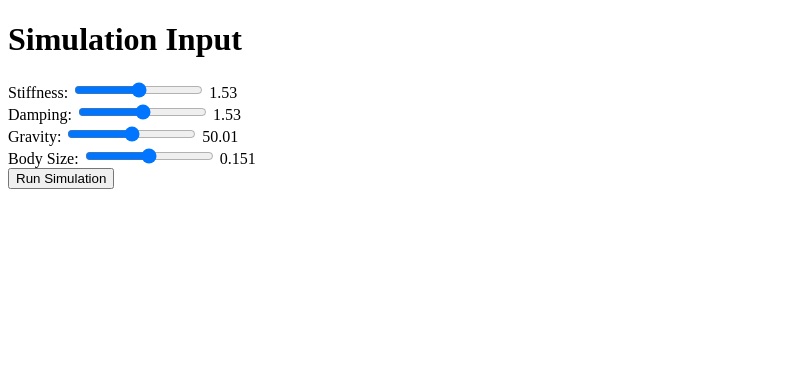
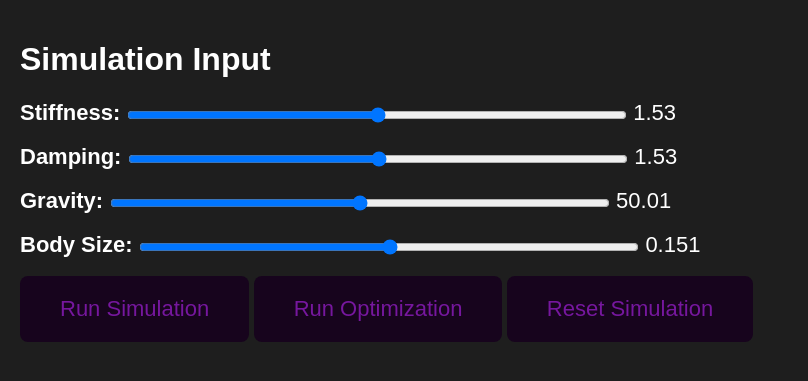
Before and after one commit to Justinian-T/Final-Project, a Flask app: page / in a window 1280 px wide. Shown: the top 381 px of the page, without its empty margins (0-808 px from the left). Run offline with Flask 3, Linux system fonts and the light colour scheme.

Commit message:
Nearly finished
Website colors are nicer, font is bigger. Optimized plot is correct now, it was off previously. Next step is to have camera distance adjust based on max height of simulation for better viewing

```diff
--- a/app.py
+++ b/app.py
@@ -16,8 +16,8 @@ def index():
 def run_simulation():
     # Get slider values from the request
     data = request.json
-    k = float(data["stiffness"])  # Convert to float
-    b = float(data["damping"])    # Convert to float
+    k = float(data["stiffness"])*10**-2  # Convert to float
+    b = float(data["damping"])*10**-2/100    # Convert to float
     g = float(data["gravity"])    # Convert to float
     body_size = float(data["body_size"])  # Convert to float
 
@@ -32,7 +32,7 @@ def run_simulation():
     # Generate and save the plot
     plot_path = os.path.join("static", "simulation_plot.png")
     plt.figure(figsize=(8, 6))
-    plt.plot(t, [pos[2] for pos in xy], label="Height vs Time")
+    plt.plot(t, [pos[2] for pos in xy], label="Height vs Time", color="purple")
     plt.title("Simulation Results")
     plt.xlabel("Time (s)")
     plt.ylabel("Height (m)")
@@ -53,19 +53,80 @@ def run_simulation():
 
 @app.route("/find_optimal", methods=["GET"])
 def find_optimal():
-    # Read the CSV file
+    # Read the CSV file to get gravity and body size
     df = pd.read_csv("simulation_params.csv")
     g = df["Gravity"].iloc[0]
     body_size = df["Body Size"].iloc[0]
+    damp = df["Damping"].iloc[0]
 
-    # Find optimal parameters
-    optimal_k, optimal_b, max_height = find_optimal_params(g, body_size)
+    # Find optimal parameters and collect data for the plot
+    optimal_k, max_height, k_values, heights, optimal_t, optimal_xy, optimal_frames = find_optimal_params(g, body_size, damp)
+
+    # Ensure the static directory exists
+    static_dir = os.path.join(os.getcwd(), "static")
+    if not os.path.exists(static_dir):
+        os.makedirs(static_dir)
+
+    # Generate and save the k vs. height plot
+    comparison_plot_path = os.path.join(static_dir, "k_vs_height_plot.png")
+    plt.figure(figsize=(8, 6))
+    plt.plot(k_values, heights, marker="o", label="Max Height vs Stiffness (k)")
+    plt.axvline(optimal_k, color="red", linestyle="--", label=f"Optimal k = {optimal_k:.2f}")
+    plt.title("Max Height vs Stiffness (k)")
+    plt.xlabel("Stiffness (k)")
+    plt.ylabel("Max Height (m)")
+    plt.ylim(0, max_height * 1.1)  # Adjust y-axis limit
+    plt.legend()
+    plt.grid()
+    plt.savefig(comparison_plot_path)
+    plt.close()
+
+    # Generate the optimal simulation video
+    video_path = os.path.join("static", "optimal_simulation_video.mp4")
+    media.write_video(video_path, optimal_frames, fps=30)
+
+    # Generate the optimal vs. user-defined jump plot
+    user_t, user_xy, _ = run_sim(df["Stiffness"].iloc[0], damp, g, body_size, render=False)
+
+    comparison_jump_plot_path = os.path.join(static_dir, "optimal_vs_user_jump_plot.png")
+    plt.figure(figsize=(8, 6))
+    plt.plot(user_t, user_xy[:, 2], label="User-Defined Jump", color="purple")
+    plt.plot(optimal_t, optimal_xy[:, 2], label="Optimal Jump", color="gold")
+    plt.title("Optimal vs User-Defined Jump")
+    plt.xlabel("Time (s)")
+    plt.ylabel("Height (m)")
+    plt.legend()
+    plt.grid()
+    plt.savefig(comparison_jump_plot_path)
+    plt.close()
 
     return jsonify({
+        "message": "Optimization completed!",
         "optimal_stiffness": optimal_k,
-        "optimal_damping": optimal_b,
-        "max_height": max_height
+        "max_height": max_height,
+        "comparison_plot_path": "/static/k_vs_height_plot.png",
+        "video_path": "/static/optimal_simulation_video.mp4",
+        "comparison_jump_plot_path": "/static/optimal_vs_user_jump_plot.png"
     })
+
+@app.route("/reset_simulation", methods=["POST"])
+def reset_simulation():
+    # Paths to files to delete
+    files_to_delete = [
+        os.path.join("static", "simulation_plot.png"),
+        os.path.join("static", "simulation_video.mp4"),
+        os.path.join("static", "k_vs_height_plot.png"),
+        os.path.join("static", "optimal_simulation_plot.png"),
+        os.path.join("static", "optimal_simulation_video.mp4"),
+        "simulation_params.csv"
+    ]
+
+    # Delete the files if they exist
+    for file_path in files_to_delete:
+        if os.path.exists(file_path):
+            os.remove(file_path)
+
+    return jsonify({"message": "Simulation and optimization reset successfully!"})
 
 if __name__ == "__main__":
     app.run(debug=True)
--- a/simulation_params.csv
+++ b/simulation_params.csv
@@ -1,2 +1,2 @@
 Stiffness,Damping,Gravity,Body Size
-0.91,1.17,63.88,0.051
+0.023100000000000002,2.1e-05,56.7,0.057
--- a/templates/index.html
+++ b/templates/index.html
@@ -2,6 +2,52 @@
 <html>
 <head>
     <title>Simulation</title>
+    <style>
+
+        body {
+            background-color: #1e1e1e; /* Dark gray background */
+            color: #ffffff; /* White text color for better contrast */
+            font-family: Arial, sans-serif; /* Set a clean font */
+            margin: 0;
+            padding: 20px;
+        }
+
+
+        /* Style for the sliders */
+        input[type="range"] {
+            width: 500px; /* Adjust the width of the slider */
+            height: 10px; /* Adjust the height of the slider */
+            color: rgb(7, 14, 115)
+        }
+
+        /* Style for the slider labels */
+        label {
+            font-size: 22px; /* Adjust the font size of the labels */
+            font-weight: bold; /* Make the labels bold */
+        }
+
+        /* Style for the slider values */
+        span {
+            font-size: 22px; /* Adjust the font size of the slider values */
+        }
+
+        /* Style for buttons */
+        button {
+            font-size: 22px; /* Increase the font size of the button text */
+            padding: 20px 40px; /* Add padding to make the button larger */
+            background-color: #17041d; /* Set a background color */
+            color: rgb(118, 23, 158); /* Set the text color */
+            border: none; /* Remove the border */
+            border-radius: 8px; /* Add rounded corners */
+            cursor: pointer; /* Change the cursor to a pointer on hover */
+        }
+
+        /* Add hover effect for buttons */
+        button:hover {
+            background-color: #b19311; /* Darker green on hover */
+        }
+
+    </style>
     <script>
         // Function to update the displayed value of a slider
         function updateSliderValue(sliderId, valueId) {
@@ -43,6 +89,51 @@
                 document.getElementById("results").style.display = "block";
             });
         }
+
+        // Function to run the optimization
+        function runOptimization() {
+            fetch("/find_optimal", {
+                method: "GET"
+            })
+            .then(response => response.json())
+            .then(data => {
+                // Display the optimization results
+                document.getElementById("optimal-results").innerHTML = `
+                    <h3>Optimization Results</h3>
+                    <p>Optimal Stiffness: ${data.optimal_stiffness}</p>
+                    <p>Max Height: ${data.max_height}</p>
+                `;
+
+                // Display the k vs. height plot
+                document.getElementById("comparison-plot").src = data.comparison_plot_path + "?t=" + new Date().getTime(); // Cache-busting
+
+                // Display the optimal simulation video
+                document.getElementById("optimal-simulation-video").src = data.video_path + "?t=" + new Date().getTime(); // Cache-busting
+
+                // Display the optimal vs. user-defined jump plot
+                document.getElementById("comparison-jump-plot").src = data.comparison_jump_plot_path + "?t=" + new Date().getTime(); // Cache-busting
+
+                document.getElementById("optimal-results-container").style.display = "block";
+            });
+        }
+
+        // Function to reset the simulation
+        function resetSimulation() {
+            fetch("/reset_simulation", {
+                method: "POST"
+            })
+            .then(response => response.json())
+            .then(data => {
+                alert(data.message);
+
+                // Clear the results from the page
+                document.getElementById("simulation-plot").src = "";
+                document.getElementById("simulation-video").src = "";
+                document.getElementById("comparison-plot").src = "";
+                document.getElementById("optimal-results-container").style.display = "none";
+                document.getElementById("results").style.display = "none";
+            });
+        }
     </script>
 </head>
 <body>
@@ -50,21 +141,23 @@
     <form id="simulation-form">
         <label for="stiffness">Stiffness:</label>
         <input type="range" id="stiffness" name="stiffness" min="0.05" max="3" step="0.01">
-        <span id="stiffnessValue">0.05</span><br>
+        <span id="stiffnessValue">0.05</span><br><br>
 
         <label for="damping">Damping:</label>
         <input type="range" id="damping" name="damping" min="0.05" max="3" step="0.01">
-        <span id="dampingValue">0.05</span><br>
+        <span id="dampingValue">0.05</span><br><br>
 
         <label for="gravity">Gravity:</label>
         <input type="range" id="gravity" name="gravity" min="0.01" max="100" step="0.01">
-        <span id="gravityValue">0.01</span><br>
+        <span id="gravityValue">0.01</span><br><br>
 
         <label for="body_size">Body Size:</label>
         <input type="range" id="body_size" name="body_size" min="0.001" max="0.3" step="0.001">
-        <span id="bodySizeValue">0.001</span><br>
+        <span id="bodySizeValue">0.001</span><br><br>
 
         <button type="button" onclick="runSimulation()">Run Simulation</button>
+        <button type="button" onclick="runOptimization()">Run Optimization</button>
+        <button type="button" onclick="resetSimulation()">Reset Simulation</button>
     </form>
 
     <div id="results" style="display: none;">
@@ -72,10 +165,23 @@
         <h3>Plot:</h3>
         <img id="simulation-plot" src="" alt="Simulation Plot" style="max-width: 100%; height: auto;">
         <h3>Video:</h3>
-        <video id="simulation-video" controls style="max-width: 100%; height: auto;">
+        <video id="simulation-video" controls loop style="max-width: 100%; height: auto;">
             <source src="" type="video/mp4">
             Your browser does not support the video tag.
         </video>
     </div>
+
+    <div id="optimal-results-container" style="display: none;">
+        <div id="optimal-results"></div>
+        <h3>Comparison Plot:</h3>
+        <img id="comparison-plot" src="" alt="Comparison Plot" style="max-width: 100%; height: auto;">
+        <h3>Optimal Simulation Video:</h3>
+        <video id="optimal-simulation-video" controls loop style="max-width: 100%; height: auto;">
+            <source src="" type="video/mp4">
+            Your browser does not support the video tag.
+        </video>
+        <h3>Optimal vs User-Defined Jump Plot:</h3>
+        <img id="comparison-jump-plot" src="" alt="Optimal vs User-Defined Jump Plot" style="max-width: 100%; height: auto;">
+    </div>
 </body>
 </html>
```
Also changed, not shown: simulation/optimization.py (+24 -14 lines), simulation/simulation.py (+9 -34 lines), OneJump.TXT (added), static/k_vs_height_plot.png (added), static/optimal_vs_user_jump_plot.png (added), static/simulation_plot.png, 3 other files.
